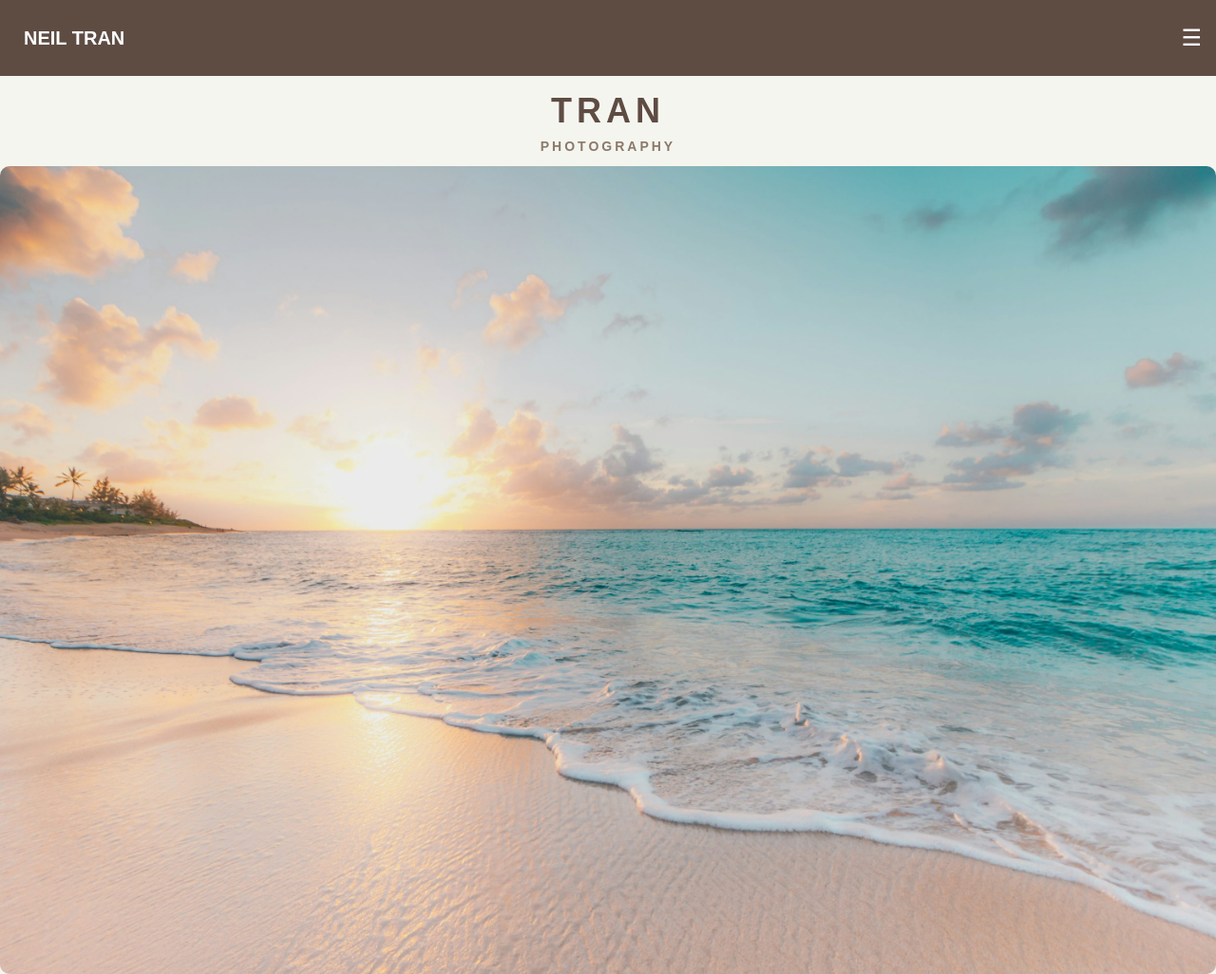
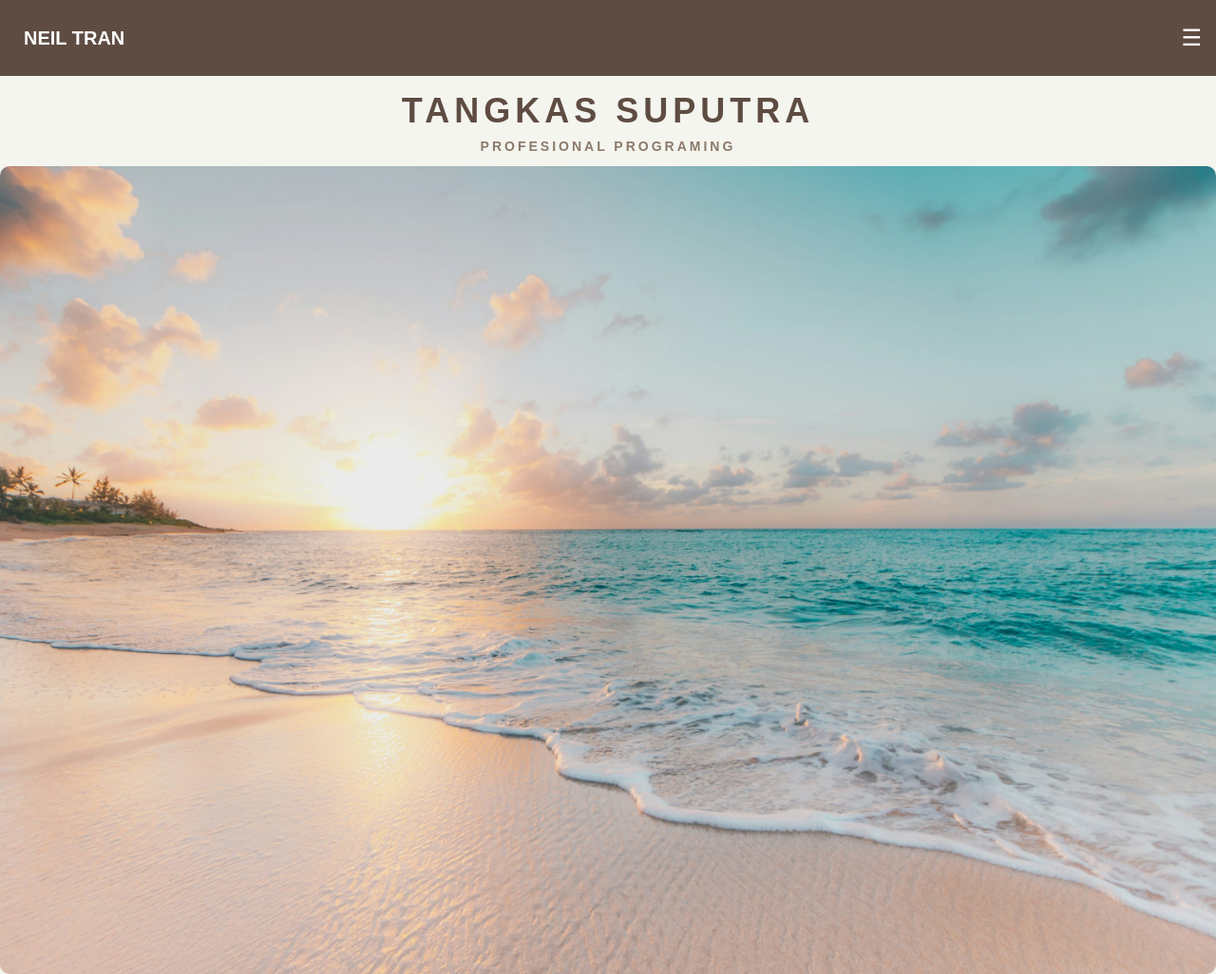
Before and after one commit to TangkasSuputra/personalweb, a plain HTML site: page index.html in a window 1280 px wide. Shown: the top 1026 px of the page at 95% size. Drawn offline with Linux system fonts and the light colour scheme.

Commit message:
index.html

```diff
--- a/index.html
+++ b/index.html
@@ -30,7 +30,7 @@
         <!-- Halaman Utama -->
         <div id="mainPage">
             <div class="banner">
-                <h1 class="title">TRAN <span>PHOTOGRAPHY</span></h1>
+                <h1 class="title">TANGKAS SUPUTRA <span>PROFESIONAL PROGRAMING</span></h1>
                 <img src="beach.jpg" alt="Beach photo">
                 <div class="scroll-down">
                     <span>&#8595;</span>
```
